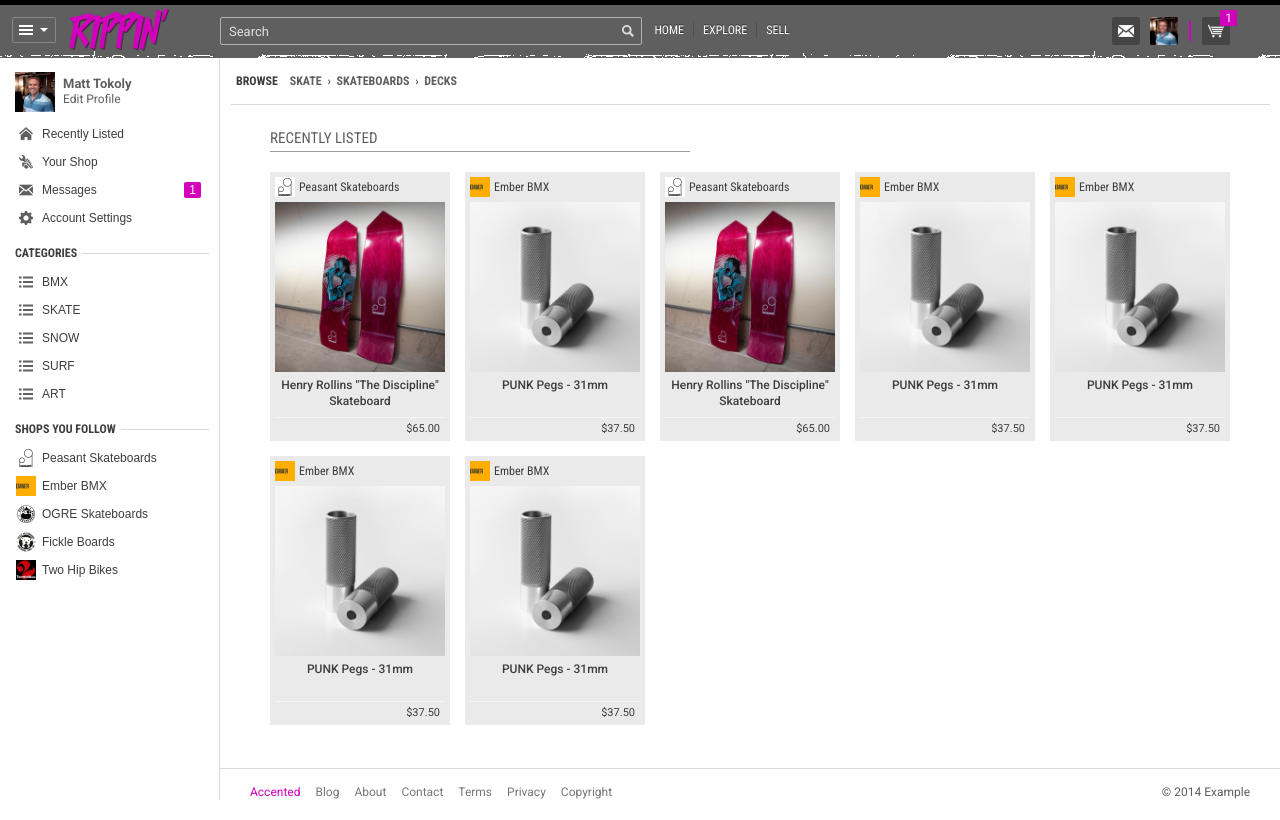
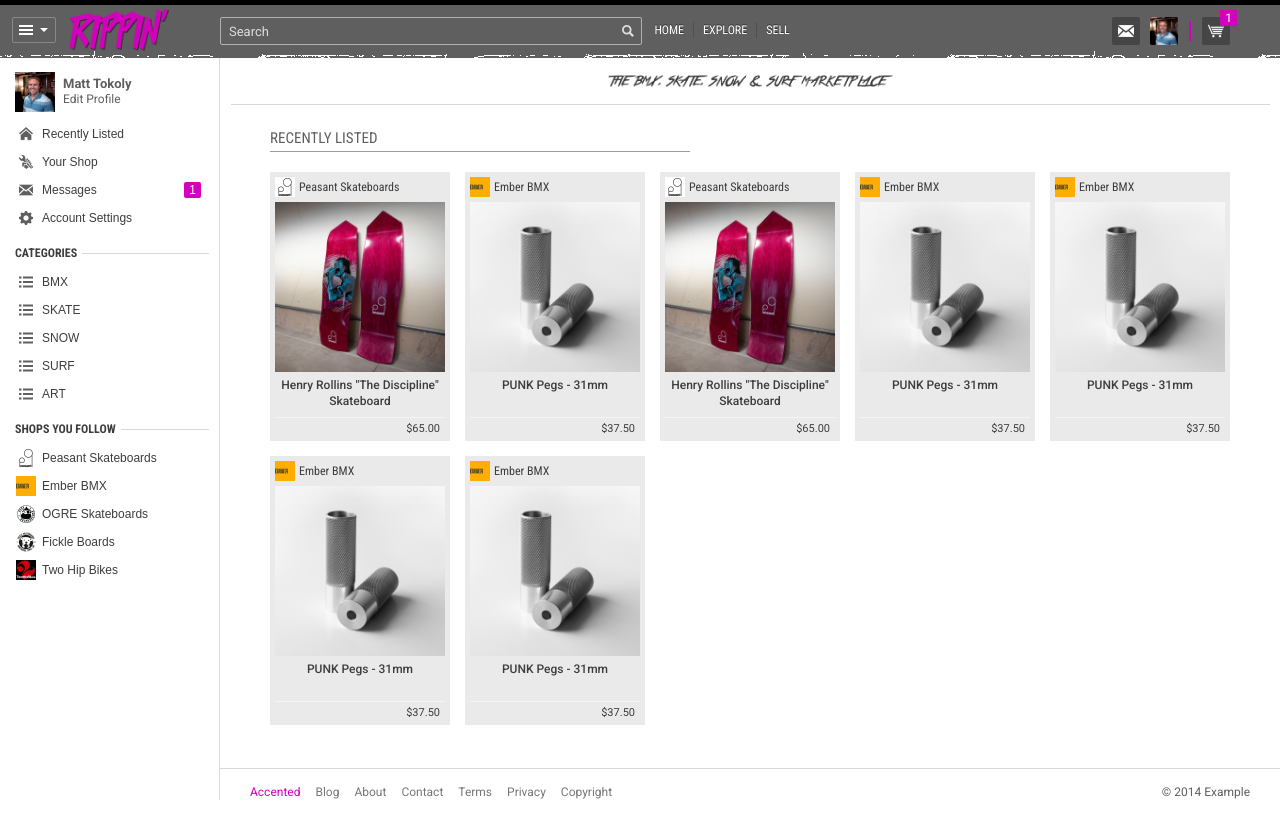
Before and after one commit to mtokoly/Test, a PHP site: page / in a window 1280 px wide. Run offline with PHP 8.4, Linux system fonts and the light colour scheme; some libraries are stand-ins or nearby versions.

Commit message:
7/18 Updates 2

```diff
--- a/assets/css/styles.css
+++ b/assets/css/styles.css
@@ -703,7 +703,6 @@ body.menu-regular-min #subnav {
 
 #subnav p.slogan {
 	display: block;
-	display: none;
 	margin: 0px auto;
 	background: url(../images/slogan.png) no-repeat center center;
 	background-size: 285px 12px;
@@ -714,6 +713,7 @@ body.menu-regular-min #subnav {
 }
 
 #subnav .breadcrumbs {
+	display: none;
 	float: left;
 	margin-left: 5px;
 	font: 700 12px/46px "Roboto Condensed", sans-serif;
```
